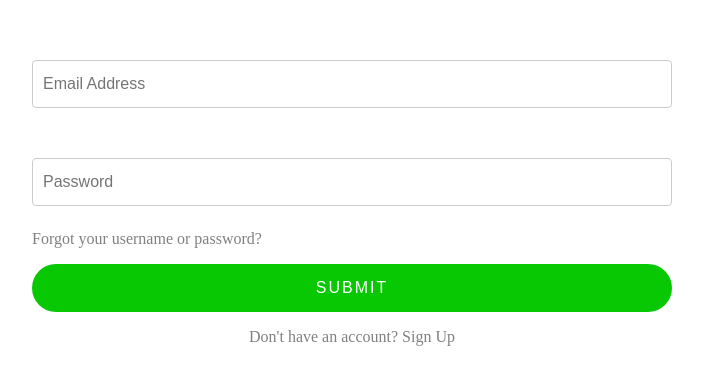
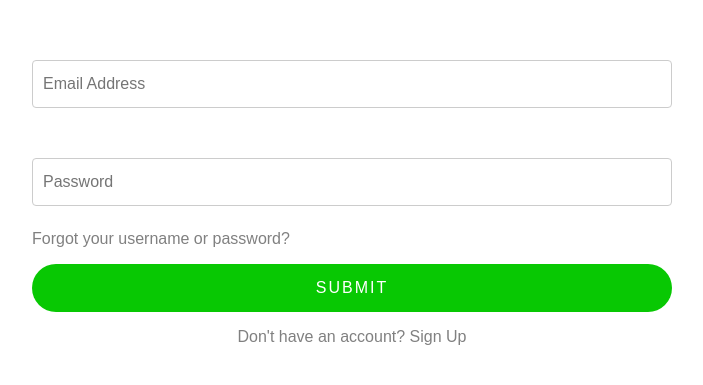
Before and after one commit to toshvelaga/wavvy-clean, a React (Create React App) app in the folder client/: page /podcasts/1/episodes/create in a window 1280 px wide. Shown: the part 195-580 px from the top of the page, without its empty margins (288-991 px from the left). Built offline with nearby package versions, Linux system fonts and the light colour scheme; no server answers.

Commit message:
updated styling and added new navbar

```diff
--- a/client/src/App.css
+++ b/client/src/App.css
@@ -2,8 +2,5 @@ html,
 body {
   background-color: #fff;
   margin: 0;
+  font-family: sans-serif;
 }
-
-html {
-  height: 100%;
-}
--- a/client/src/components/Selected/Selected.js
+++ b/client/src/components/Selected/Selected.js
@@ -1,6 +1,6 @@
-import React, { Component } from 'react';
-import Select from 'react-select';
-import './Selected.css';
+import React, { Component } from "react";
+import Select from "react-select";
+import "./Selected.css";
 
 // react-select: https://www.npmjs.com/package/react-select
 
@@ -9,7 +9,7 @@ function Selected(props) {
     <>
       <div className="selected-container">
         <label
-          style={{ display: 'block', marginBottom: '8px', color: props.color }}
+          style={{ display: "block", marginBottom: "8px", color: props.color }}
           className="label"
         >
           {props.label}
@@ -22,11 +22,12 @@ function Selected(props) {
           // defaultInputValue={props.defaultInputValue}
           theme={(theme) => ({
             ...theme,
+            border: "1px solid black",
             // borderRadius: 0,
             colors: {
               ...theme.colors,
               // primary25: "hotpink",
-					    primary: '#121212',
+              primary: "#121212",
             },
           })}
         />
--- a/client/src/website/Website/Website.css
+++ b/client/src/website/Website/Website.css
@@ -1,6 +1,6 @@
 body {
   margin: 0;
-	font-family: Poppins-Regular;
+  /* font-family: Poppins-Regular; */
 }
 
 .website-image {
@@ -49,8 +49,6 @@ body {
 }
 
 .column.sm-3 p {
-	/* font-family: "Montserrat", sans-serif; */
-	/* font-weight: 600; */
   width: 250px;
   text-align: center;
   color: #fff;
```
Also changed, not shown: client/src/website/Collapsible/Accordion.css (+0 -19 lines). Lines whose indentation alone changed are shown as unchanged.
